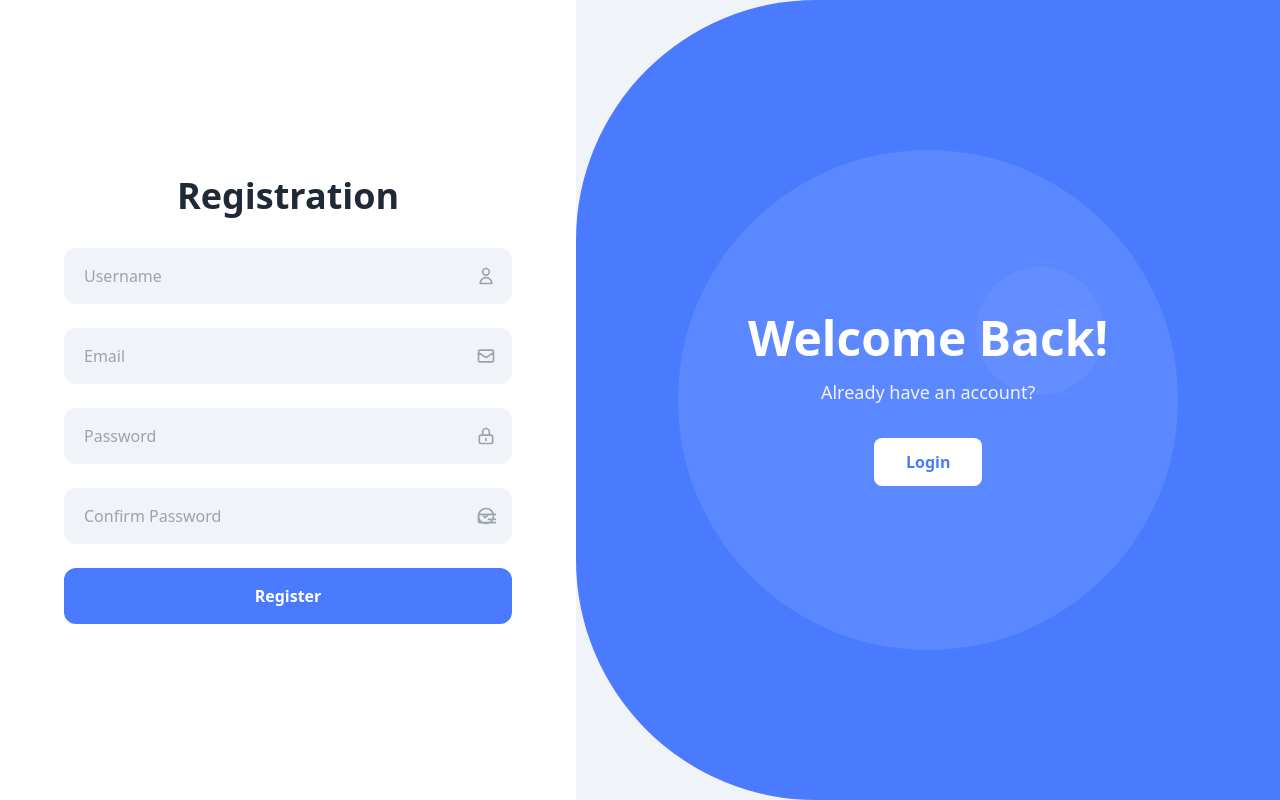
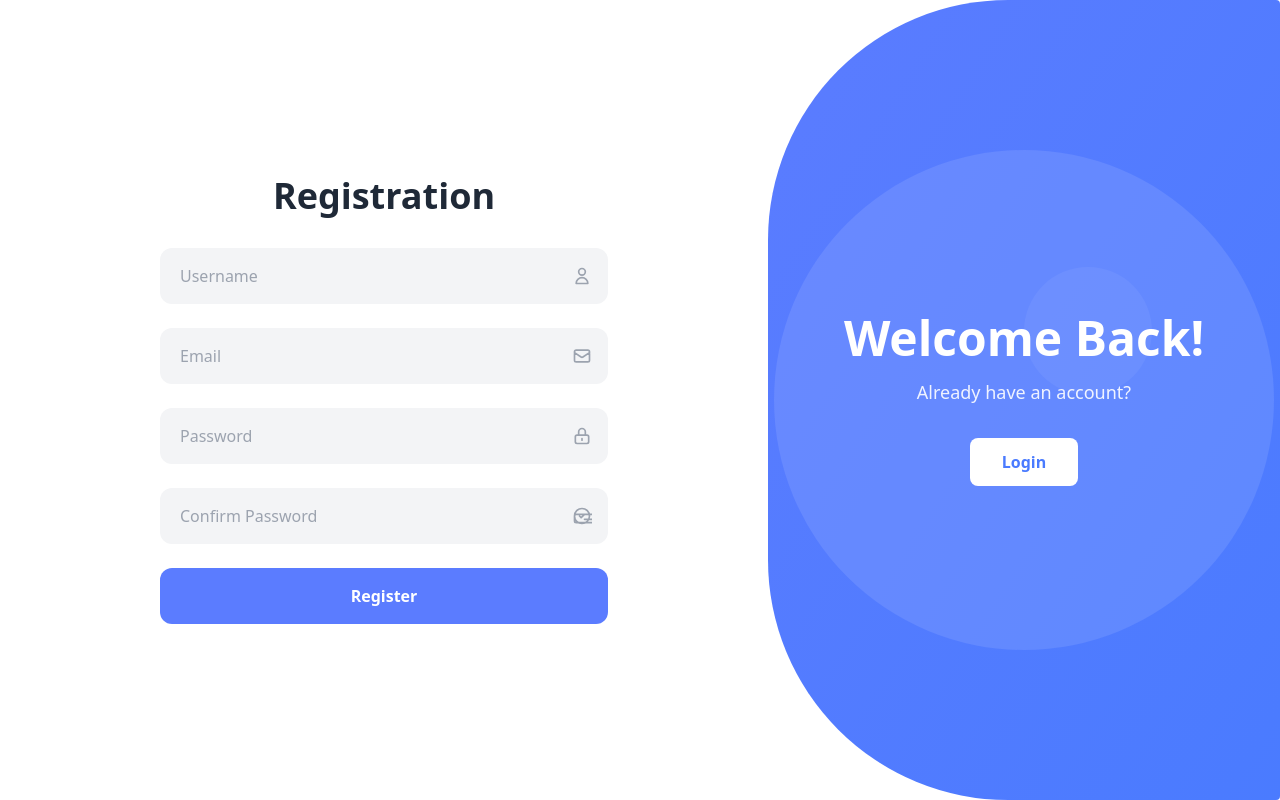
Before and after one commit to AnonNattIV/Park-D, a Next.js app: page /register in a window 1280 px wide. Built offline with nearby package versions, Linux system fonts and the light colour scheme.

Commit message:
change reponsive

```diff
--- a/src/app/register/page.tsx
+++ b/src/app/register/page.tsx
@@ -69,15 +69,68 @@ export default function RegisterPage() {
   };
 
   return (
-    <div className={`min-h-screen flex relative bg-[#f0f4f8] ${isLoaded ? 'opacity-100' : 'opacity-0'} transition-all duration-700 ease-in-out`}>
-      {/* Left Column - Registration Form */}
+    <div className={`min-h-screen flex flex-col md:flex-row overflow-hidden ${isLoaded ? 'opacity-100' : 'opacity-0'} transition-all duration-700 ease-in-out`}>
+      {/* Welcome Section - Top on mobile, Right on desktop */}
       <div
         className={`
-          w-full md:w-[45%] bg-white flex flex-col items-center justify-center p-8 md:p-16
-          relative z-10 transition-all duration-700 ease-in-out
-          ${isLoaded ? 'translate-x-0 opacity-100' : '-translate-x-full opacity-0'}
+          order-first md:order-last
+          flex flex-col items-center justify-center
+          w-full md:w-[40%]
+          bg-gradient-to-br from-[#5B7CFF] to-[#4a7bff]
+          text-white relative overflow-hidden
+          rounded-b-[12rem] md:rounded md:rounded-l-[15rem]
+          p-6 md:p-12
+          transition-all duration-700 ease-in-out
+          ${isLoaded ? 'translate-x-0 md:translate-x-0 opacity-100' : '-translate-x-full md:translate-x-full opacity-0'}
         `}
-        style={{ willChange: 'transform, opacity' }}
+      >
+        {/* Decorative Circles */}
+        <div
+          className={`
+            absolute top-1/2 left-1/2 -translate-x-1/2 -translate-y-1/2
+            w-[300px] md:w-[500px] h-[300px] md:h-[500px] bg-white/10 rounded-full
+            transition-all duration-600 ease-out
+            ${isLoaded ? 'scale-100 opacity-100' : 'scale-0 opacity-0'}
+          `}
+        ></div>
+        <div
+          className={`
+            absolute top-1/3 right-1/4
+            w-20 h-20 md:w-32 md:h-32 bg-white/5 rounded-full
+            transition-all duration-600 ease-out delay-100
+            ${isLoaded ? 'scale-100 opacity-100' : 'scale-0 opacity-0'}
+          `}
+        ></div>
+
+        <div
+          className={`
+            relative z-10 text-center
+            transition-all duration-500 ease-out delay-200
+            ${isLoaded ? 'translate-y-0 opacity-100' : 'translate-y-4 opacity-0'}
+          `}
+        >
+          <h1 className="text-3xl md:text-5xl font-bold mb-4">Welcome Back!</h1>
+          <p className="text-base md:text-lg opacity-90 mb-8">Already have an account?</p>
+          <button
+            onClick={() => (window.location.href = '/login')}
+            className="px-8 py-3 bg-white text-[#4a7bff] font-bold rounded-lg
+              hover:bg-blue-50 hover:scale-105 hover:shadow-lg
+              active:scale-95
+              transition-all duration-300 ease-in-out
+            "
+          >
+            Login
+          </button>
+        </div>
+      </div>
+
+      {/* Registration Form - Bottom on mobile, Left on desktop */}
+      <div
+        className={`
+          w-full md:w-[60%] bg-white flex flex-col items-center justify-center p-6 md:p-16
+          transition-all duration-700 ease-in-out
+          ${isLoaded ? 'translate-y-0 md:translate-x-0 opacity-100' : 'translate-y-full md:-translate-x-full opacity-0'}
+        `}
       >
         <h2
           className={`
@@ -85,7 +138,6 @@ export default function RegisterPage() {
             transition-all duration-500 ease-out delay-100
             ${isLoaded ? 'translate-y-0 opacity-100' : '-translate-y-4 opacity-0'}
           `}
-          style={{ willChange: 'transform, opacity' }}
         >
           Registration
         </h2>
@@ -97,7 +149,6 @@ export default function RegisterPage() {
             transition-all duration-500 ease-out delay-200
             ${isLoaded ? 'translate-y-0 opacity-100' : '-translate-y-4 opacity-0'}
           `}
-          style={{ willChange: 'transform, opacity' }}
         >
           {errorMessage && (
             <div className="rounded-xl border border-red-200 bg-red-50 px-4 py-3 text-sm text-red-700">
@@ -119,21 +170,19 @@ export default function RegisterPage() {
               value={formData.username}
               onChange={(e) => setFormData({ ...formData, username: e.target.value })}
               required
-              className="w-full px-5 py-4 bg-[#f0f4f8] rounded-xl text-gray-700 placeholder-gray-400
-                focus:outline-none focus:ring-2 focus:ring-[#4a7bff] focus:bg-white
+              className="w-full px-5 py-4 bg-gray-100 rounded-xl text-gray-700 placeholder-gray-400
+                focus:outline-none focus:ring-2 focus:ring-[#5B7CFF] focus:bg-white
                 focus:shadow-lg
                 transition-all duration-300 ease-in-out
-                group-hover:bg-[#e8f0fa]
+                group-hover:bg-gray-50
               "
-              style={{ willChange: 'background-color, box-shadow' }}
             />
             <span
               className={`
                 absolute right-4 top-1/2 -translate-y-1/2 text-gray-400
                 transition-all duration-300 ease-in-out
-                group-hover:text-[#4a7bff] group-hover:scale-110
+                group-hover:text-[#5B7CFF] group-hover:scale-110
               `}
-              style={{ willChange: 'transform, color' }}
             >
               <svg xmlns="http://www.w3.org/2000/svg" className="h-5 w-5" fill="none" viewBox="0 0 24 24" stroke="currentColor">
                 <path strokeLinecap="round" strokeLinejoin="round" strokeWidth={2} d="M16 7a4 4 0 11-8 0 4 4 0 018 0zM12 14a7 7 0 00-7 7h14a7 7 0 00-7-7z" />
@@ -149,21 +198,19 @@ export default function RegisterPage() {
               value={formData.email}
               onChange={(e) => setFormData({ ...formData, email: e.target.value })}
               required
-              className="w-full px-5 py-4 bg-[#f0f4f8] rounded-xl text-gray-700 placeholder-gray-400
-                focus:outline-none focus:ring-2 focus:ring-[#4a7bff] focus:bg-white
+              className="w-full px-5 py-4 bg-gray-100 rounded-xl text-gray-700 placeholder-gray-400
+                focus:outline-none focus:ring-2 focus:ring-[#5B7CFF] focus:bg-white
                 focus:shadow-lg
                 transition-all duration-300 ease-in-out
-                group-hover:bg-[#e8f0fa]
+                group-hover:bg-gray-50
               "
-              style={{ willChange: 'background-color, box-shadow' }}
             />
             <span
               className={`
                 absolute right-4 top-1/2 -translate-y-1/2 text-gray-400
                 transition-all duration-300 ease-in-out
-                group-hover:text-[#4a7bff] group-hover:scale-110
+                group-hover:text-[#5B7CFF] group-hover:scale-110
               `}
-              style={{ willChange: 'transform, color' }}
             >
               <svg xmlns="http://www.w3.org/2000/svg" className="h-5 w-5" fill="none" viewBox="0 0 24 24" stroke="currentColor">
                 <path strokeLinecap="round" strokeLinejoin="round" strokeWidth={2} d="M3 8l7.89 5.26a2 2 0 002.22 0L21 8M5 19h14a2 2 0 002-2V7a2 2 0 00-2-2H5a2 2 0 00-2 2v10a2 2 0 002 2z" />
@@ -179,21 +226,19 @@ export default function RegisterPage() {
               value={formData.password}
               onChange={(e) => setFormData({ ...formData, password: e.target.value })}
               required
-              className="w-full px-5 py-4 bg-[#f0f4f8] rounded-xl text-gray-700 placeholder-gray-400
-                focus:outline-none focus:ring-2 focus:ring-[#4a7bff] focus:bg-white
+              className="w-full px-5 py-4 bg-gray-100 rounded-xl text-gray-700 placeholder-gray-400
+                focus:outline-none focus:ring-2 focus:ring-[#5B7CFF] focus:bg-white
                 focus:shadow-lg
                 transition-all duration-300 ease-in-out
-                group-hover:bg-[#e8f0fa]
+                group-hover:bg-gray-50
               "
-              style={{ willChange: 'background-color, box-shadow' }}
             />
             <span
               className={`
                 absolute right-4 top-1/2 -translate-y-1/2 text-gray-400
                 transition-all duration-300 ease-in-out
-                group-hover:text-[#4a7bff] group-hover:scale-110
+                group-hover:text-[#5B7CFF] group-hover:scale-110
               `}
-              style={{ willChange: 'transform, color' }}
             >
               <svg xmlns="http://www.w3.org/2000/svg" className="h-5 w-5" fill="none" viewBox="0 0 24 24" stroke="currentColor">
                 <path strokeLinecap="round" strokeLinejoin="round" strokeWidth={2} d="M12 15v2m-6 4h12a2 2 0 002-2v-6a2 2 0 00-2-2H6a2 2 0 00-2 2v6a2 2 0 002 2zm10-10V7a4 4 0 00-8 0v4h8z" />
@@ -209,21 +254,19 @@ export default function RegisterPage() {
               value={formData.confirmPassword}
               onChange={(e) => setFormData({ ...formData, confirmPassword: e.target.value })}
               required
-              className="w-full px-5 py-4 bg-[#f0f4f8] rounded-xl text-gray-700 placeholder-gray-400
-                focus:outline-none focus:ring-2 focus:ring-[#4a7bff] focus:bg-white
+              className="w-full px-5 py-4 bg-gray-100 rounded-xl text-gray-700 placeholder-gray-400
+                focus:outline-none focus:ring-2 focus:ring-[#5B7CFF] focus:bg-white
                 focus:shadow-lg
                 transition-all duration-300 ease-in-out
-                group-hover:bg-[#e8f0fa]
+                group-hover:bg-gray-50
               "
-              style={{ willChange: 'background-color, box-shadow' }}
             />
             <span
               className={`
                 absolute right-4 top-1/2 -translate-y-1/2 text-gray-400
                 transition-all duration-300 ease-in-out
-                group-hover:text-[#4a7bff] group-hover:scale-110
+                group-hover:text-[#5B7CFF] group-hover:scale-110
               `}
-              style={{ willChange: 'transform, color' }}
             >
               <svg xmlns="http://www.w3.org/2000/svg" className="h-5 w-5" fill="none" viewBox="0 0 24 24" stroke="currentColor">
                 <path strokeLinecap="round" strokeLinejoin="round" strokeWidth={2} d="M9 12l2 2 4-4m6 2a9 9 0 11-18 0 9 9 0 0118 0m-6 4h16m-7 4h7a2 2 0 002-2v-6a2 2 0 00-2-2H5a2 2 0 00-2 2v6a2 2 0 002 2z" />
@@ -235,72 +278,17 @@ export default function RegisterPage() {
           <button
             type="submit"
             disabled={isSubmitting}
-            className="w-full py-4 bg-[#4a7bff] text-white font-bold rounded-xl
-              hover:bg-[#3a6bef] hover:scale-[1.02] hover:shadow-xl
+            className="w-full py-4 bg-[#5B7CFF] text-white font-bold rounded-xl
+              hover:bg-[#4a6bef] hover:scale-[1.02] hover:shadow-xl
               active:scale-95
               disabled:cursor-not-allowed disabled:opacity-70 disabled:hover:scale-100
               transition-all duration-300 ease-in-out
             "
-            style={{ willChange: 'transform, background-color, box-shadow' }}
           >
             {isSubmitting ? 'Registering...' : 'Register'}
           </button>
         </form>
       </div>
-
-      {/* Right Column - Welcome Section */}
-      <div
-        className={`
-          hidden md:flex md:w-[55%] bg-[#4a7bff]
-          flex-col items-center justify-center p-12 text-white relative overflow-hidden rounded-l-[15rem]
-          transition-all duration-700 ease-in-out
-          ${isLoaded ? 'translate-x-0 opacity-100' : 'translate-x-full opacity-0'}
-        `}
-        style={{ willChange: 'transform, opacity' }}
-      >
-        {/* Decorative Circles */}
-        <div
-          className={`
-            absolute top-1/2 left-1/2 -translate-x-1/2 -translate-y-1/2
-            w-[500px] h-[500px] bg-white/10 rounded-full
-            transition-all duration-600 ease-out
-            ${isLoaded ? 'scale-100 opacity-100' : 'scale-0 opacity-0'}
-          `}
-          style={{ willChange: 'transform, opacity' }}
-        ></div>
-        <div
-          className={`
-            absolute top-1/3 right-1/4
-            w-32 h-32 bg-white/5 rounded-full
-            transition-all duration-600 ease-out delay-100
-            ${isLoaded ? 'scale-100 opacity-100' : 'scale-0 opacity-0'}
-          `}
-          style={{ willChange: 'transform, opacity' }}
-        ></div>
-
-        <div
-          className={`
-            relative z-10 text-center
-            transition-all duration-500 ease-out delay-200
-            ${isLoaded ? 'translate-y-0 opacity-100' : 'translate-y-4 opacity-0'}
-          `}
-          style={{ willChange: 'transform, opacity' }}
-        >
-          <h1 className="text-5xl font-bold mb-4">Welcome Back!</h1>
-          <p className="text-lg opacity-90 mb-8">Already have an account?</p>
-          <button
-            onClick={() => (window.location.href = '/login')}
-            className="px-8 py-3 bg-white text-[#4a7bff] font-bold rounded-lg
-              hover:bg-blue-50 hover:scale-105 hover:shadow-lg
-              active:scale-95
-              transition-all duration-300 ease-in-out
-            "
-            style={{ willChange: 'transform' }}
-          >
-            Login
-          </button>
-        </div>
-      </div>
     </div>
   );
 }
```
Also changed, not shown: src/app/login/page.tsx (+8 -26 lines).
